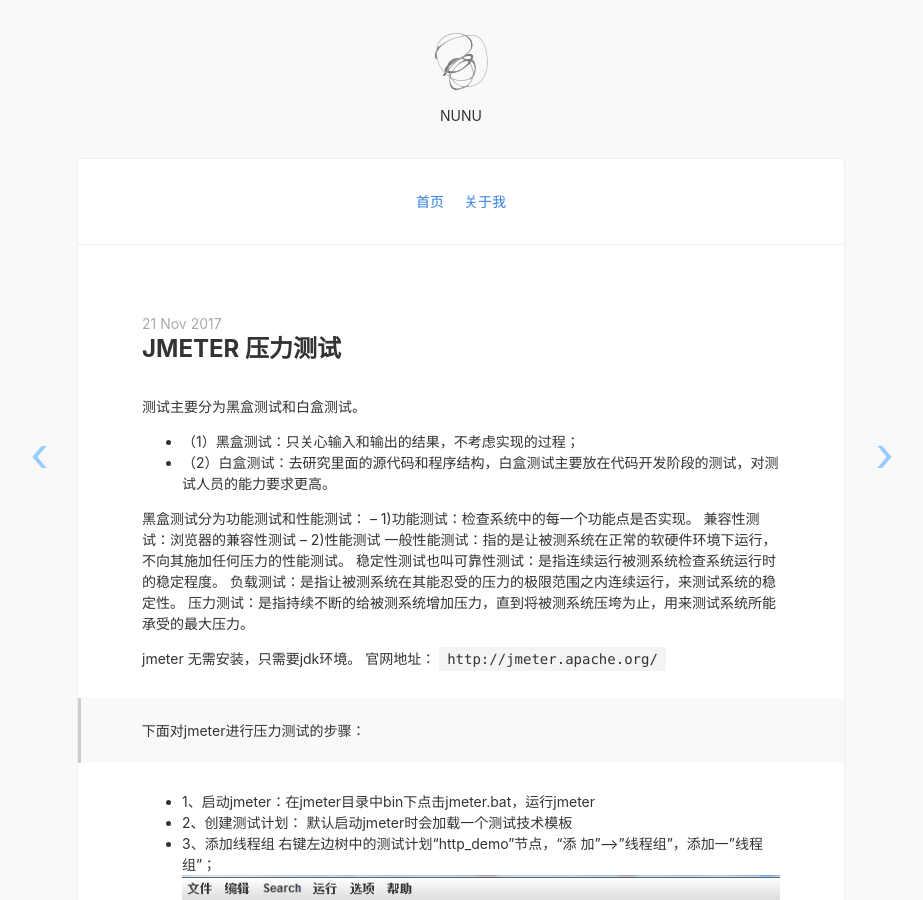
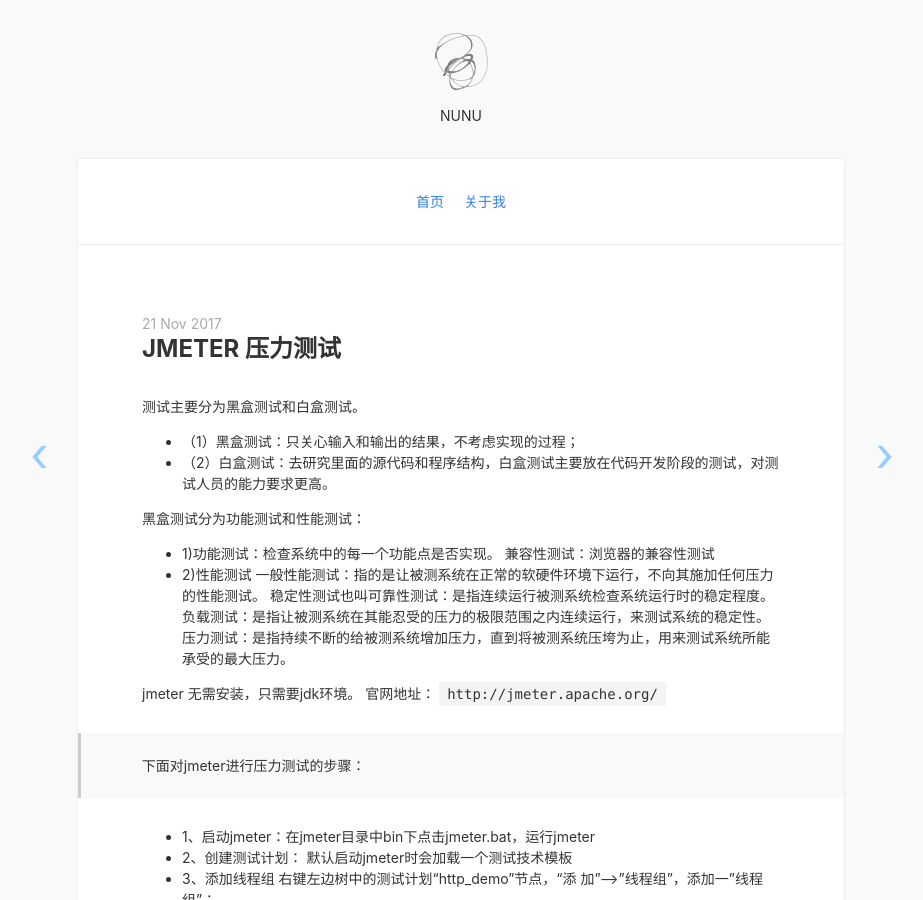
Before and after one commit to pnunu/pnunu.github.io, a Jekyll site: the page built from _posts/201711/2017-11-21-jmeter-the-jekyll-theme.md, in a window 1280 px wide and 900 px high. Shown: the whole window, without its empty margins (179-1102 px from the left). Built offline with Jekyll 4.4.1, drawn with Linux system fonts in a browser that asks for light colours; nearby versions of some CDN libraries.

```diff
--- a/_posts/201711/2017-11-21-jmeter-the-jekyll-theme.md
+++ b/_posts/201711/2017-11-21-jmeter-the-jekyll-theme.md
@@ -8,9 +8,9 @@ date: 2017-11-21 22:00:01
 - （2）白盒测试：去研究里面的源代码和程序结构，白盒测试主要放在代码开发阶段的测试，对测试人员的能力要求更高。
 
 黑盒测试分为功能测试和性能测试：
--- 1)功能测试：检查系统中的每一个功能点是否实现。
+- 1)功能测试：检查系统中的每一个功能点是否实现。
 兼容性测试：浏览器的兼容性测试
--- 2)性能测试
+- 2)性能测试
 一般性能测试：指的是让被测系统在正常的软硬件环境下运行，不向其施加任何压力的性能测试。
 稳定性测试也叫可靠性测试：是指连续运行被测系统检查系统运行时的稳定程度。
 负载测试：是指让被测系统在其能忍受的压力的极限范围之内连续运行，来测试系统的稳定性。
```
